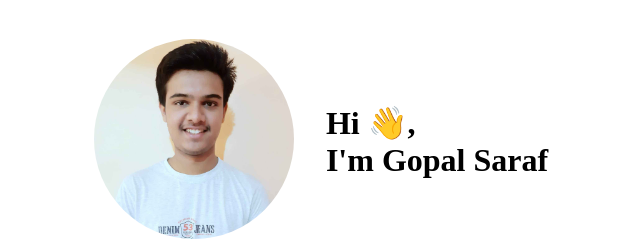
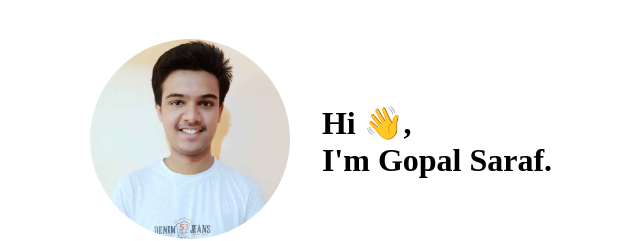
Before and after one commit to GopalSaraf/me, a plain HTML site: page index.html in a window 1280 px wide. Shown: the top 241 px of the page, 319-959 px from the left. Drawn offline with Linux system fonts and the light colour scheme.

Commit message:
Update index.html

```diff
--- a/index.html
+++ b/index.html
@@ -16,7 +16,7 @@
             />
           </td>
           <td>
-            <h1>Hi 👋,<br />I'm Gopal Saraf</h1>
+            <h1>Hi 👋,<br />I'm Gopal Saraf.</h1>
           </td>
         </tr>
       </table>
```
